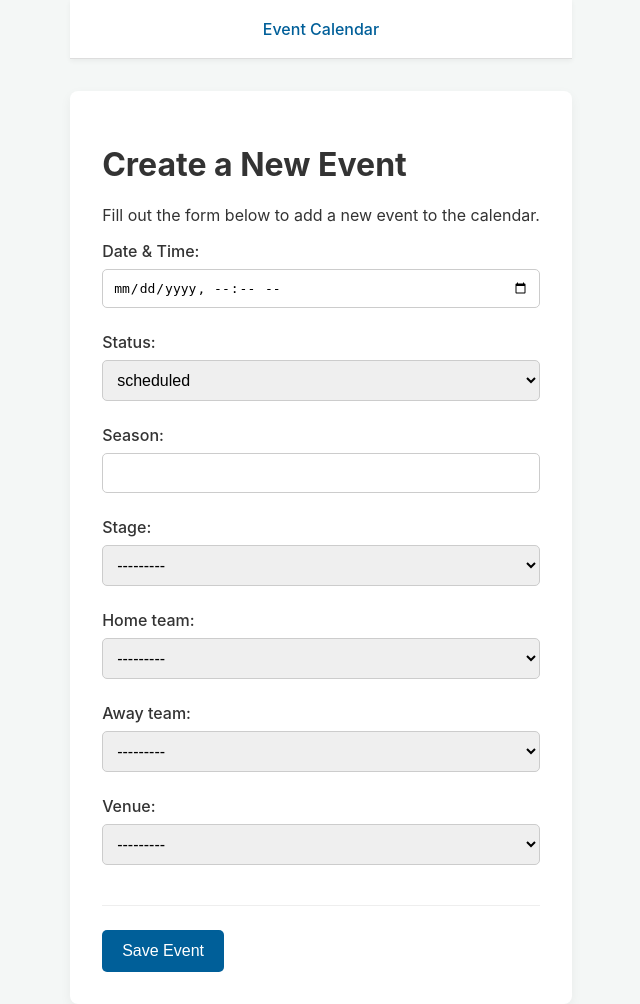
After one commit to olegicks/sports-calendar, a Django app: page /event/create/ in a window 1280 px wide. The commit adds this page. Shown: the whole page, without its empty margins (319-959 px from the left). Run offline with Django 5.2, Linux system fonts and the light colour scheme; data that the repository does not hold is empty.

Commit message:
feat: add event creation functionality

```diff
--- /dev/null
+++ b/events/forms.py
@@ -0,0 +1,20 @@
+from django import forms
+from .models import Event
+
+class EventForm(forms.ModelForm):
+    start_datetime = forms.DateTimeField(
+        widget=forms.DateTimeInput(attrs={'type': 'datetime-local'}),
+        label="Date & Time"
+    )
+
+    class Meta:
+        model = Event
+        fields = [
+            'start_datetime',
+            'status',
+            'season',
+            'stage',
+            'home_team',
+            'away_team',
+            'venue'
+        ]
--- a/events/models.py
+++ b/events/models.py
@@ -26,7 +26,6 @@ class Venue(models.Model):
 
 
 class Competition(models.Model):
-    id = models.CharField(max_length=100, primary_key=True)
     name = models.CharField(max_length=255)
     sport = models.ForeignKey(
         Sport,
--- a/events/urls.py
+++ b/events/urls.py
@@ -5,4 +5,5 @@ app_name = "events"
 
 urlpatterns = [
     path("", views.EventListView.as_view(), name="event-list"),
+    path("event/create/", views.EventCreateView.as_view(), name="event-create"),
 ]
--- a/events/views.py
+++ b/events/views.py
@@ -1,4 +1,7 @@
-from django.views.generic import ListView
+from django.urls import reverse_lazy
+from django.views.generic import ListView, CreateView
+
+from .forms import EventForm
 from .models import Event
 
 class EventListView(ListView):
@@ -14,3 +17,10 @@ class EventListView(ListView):
             'venue',
             'winner'
         ).order_by('start_datetime')
+
+
+class EventCreateView(CreateView):
+    model = Event
+    form_class = EventForm
+    template_name = 'events/event_create.html'
+    success_url = reverse_lazy('events:event-list')
--- /dev/null
+++ b/templates/events/event_create.html
@@ -0,0 +1,60 @@
+{% extends "base.html" %}
+
+{% block title %}Create New Event{% endblock %}
+
+{% block head %}
+    <style>
+        form {
+            display: flex;
+            flex-direction: column;
+            gap: 1.5em;
+        }
+        form p {
+            margin: 0;
+            display: flex;
+            flex-direction: column;
+            gap: 0.5em;
+        }
+        form label {
+            font-weight: 500;
+            color: #333;
+        }
+        form input,
+        form select {
+            padding: 10px;
+            border: 1px solid #ccc;
+            border-radius: 5px;
+            font-size: 1em;
+        }
+        .form-actions {
+            border-top: 1px solid #eee;
+            padding-top: 1.5em;
+            margin-top: 1em;
+        }
+        .form-actions button {
+            background-color: #005f99;
+            color: white;
+            padding: 12px 20px;
+            border: none;
+            border-radius: 5px;
+            font-size: 1em;
+            font-weight: 500;
+            cursor: pointer;
+        }
+    </style>
+{% endblock %}
+
+{% block content %}
+    <h1>Create a New Event</h1>
+    <p>Fill out the form below to add a new event to the calendar.</p>
+
+    <form method="POST">
+        {% csrf_token %}
+
+        {{ form.as_p }}
+
+        <div class="form-actions">
+            <button type="submit">Save Event</button>
+        </div>
+    </form>
+{% endblock %}
```
Also changed, not shown: project/settings.py (+6 -2 lines), templates/events/event_list.html (+16 -5 lines), events/migrations/0002_alter_competition_id.py (added).
